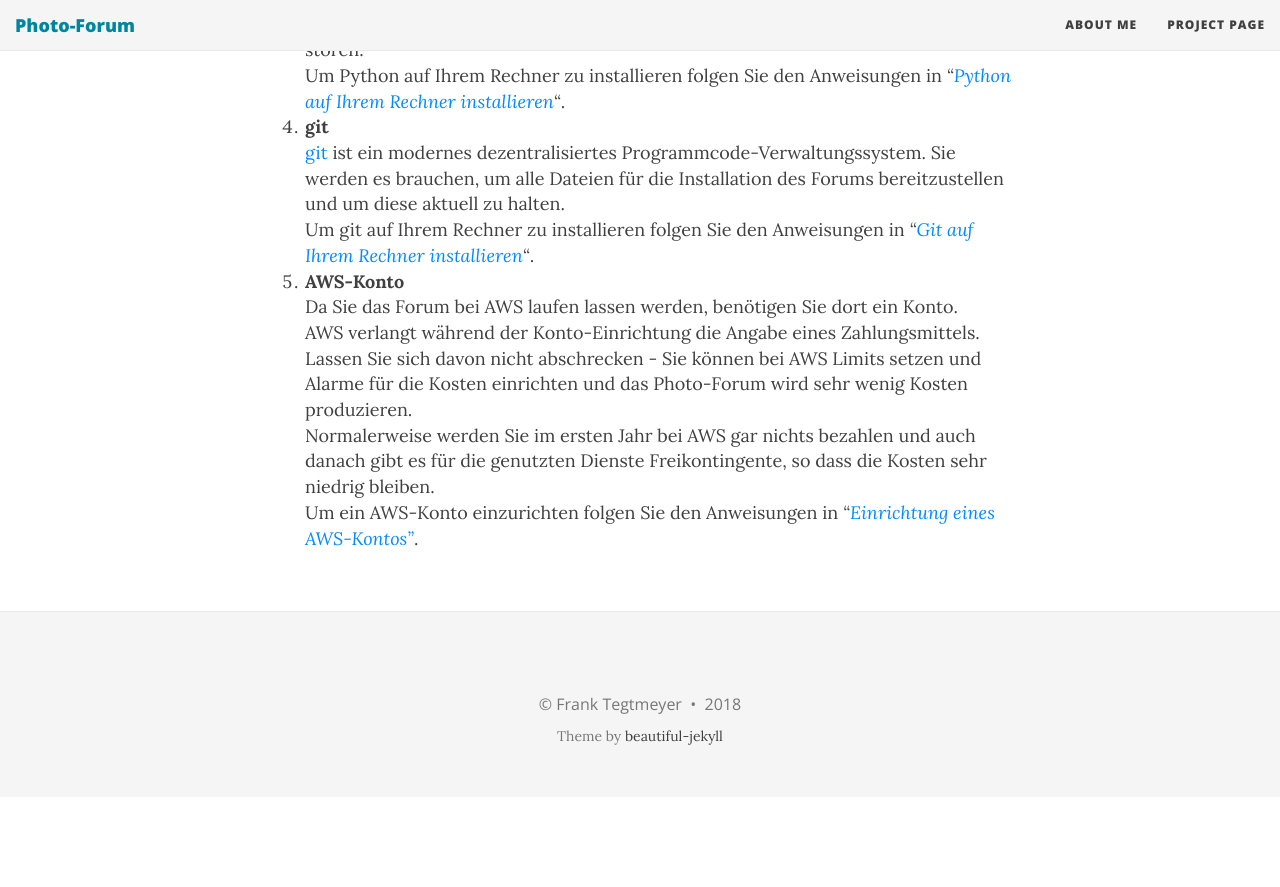
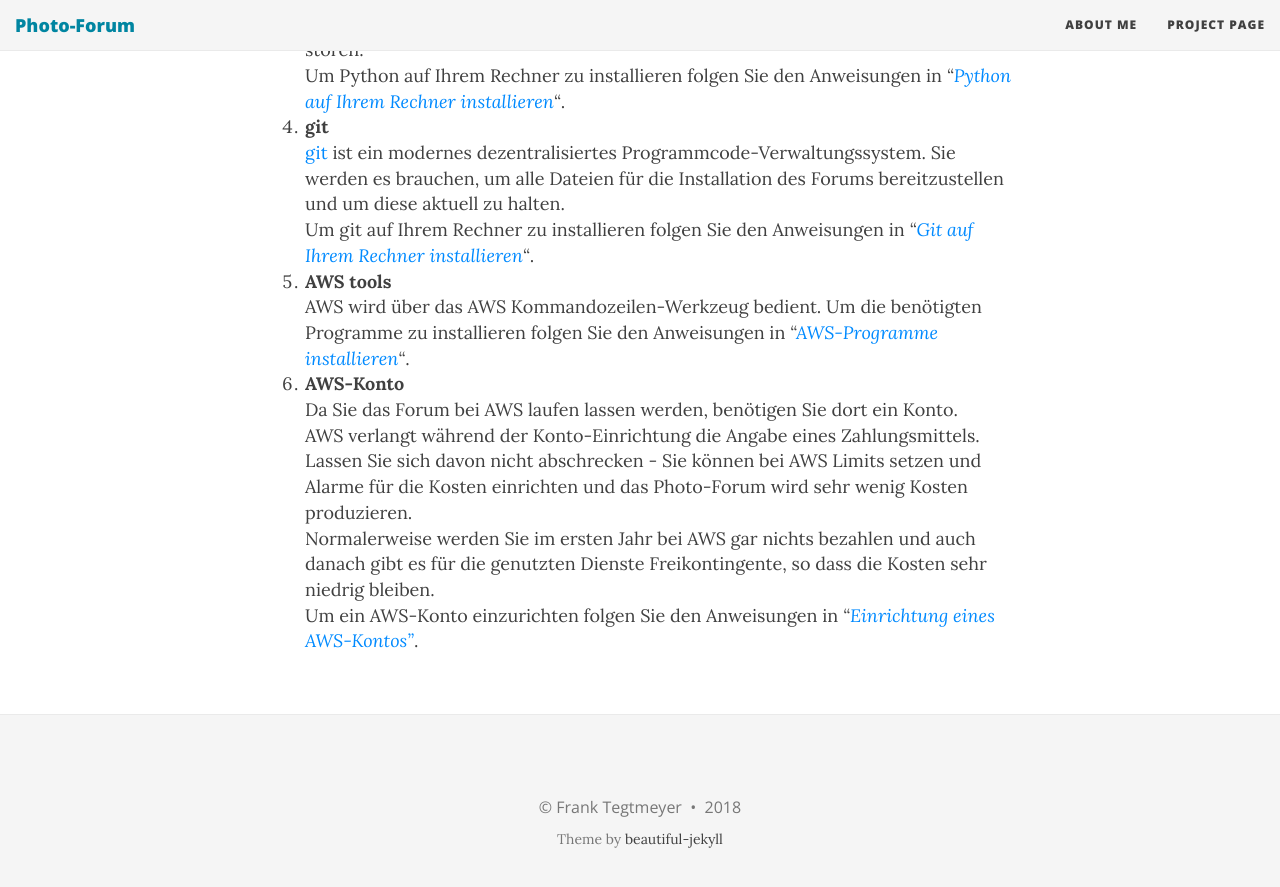
Before and after one commit to MiriamPapp/photo-forum, a Jekyll site: the page built from docs/index_de.md, in a window 1280 px wide and 900 px high, scrolled down 1619 px. Shown: the top 887 px of the window. Built offline with Jekyll 4.4.1, drawn with Linux system fonts in a browser that asks for light colours; nearby versions of some CDN libraries; before the commit the page ends 2416 px from its top, so only the background shows below that.

```diff
--- a/docs/index_de.md
+++ b/docs/index_de.md
@@ -56,7 +56,11 @@ einfach ihren Internet-Browser auf ihrem Endgerät (PC, Tablet, SmartPhone).
   um alle Dateien für die Installation des Forums bereitzustellen und um diese aktuell zu halten.
   Um git auf Ihrem Rechner zu installieren folgen Sie den Anweisungen in
   _"[Git auf Ihrem Rechner installieren](../gitsetup_de)"_.
-5. **AWS-Konto**
+5. **AWS tools**
+  AWS wird über das AWS Kommandozeilen-Werkzeug bedient. Um die benötigten Programme zu installieren
+   folgen Sie den Anweisungen in
+  _"[AWS-Programme installieren](./awstoolssetup_de)"_.
+6. **AWS-Konto**
   Da Sie das Forum bei AWS laufen lassen werden, benötigen Sie dort ein Konto.
   AWS verlangt während der Konto-Einrichtung die Angabe eines Zahlungsmittels. Lassen Sie sich
   davon nicht abschrecken - Sie können bei AWS Limits setzen und Alarme für die Kosten
```
Also changed, not shown: docs/gitsetup.md (added, +58 -0 lines), docs/index.md (+4 -1 lines), docs/pythonsetup.md (+1 -1 lines).
